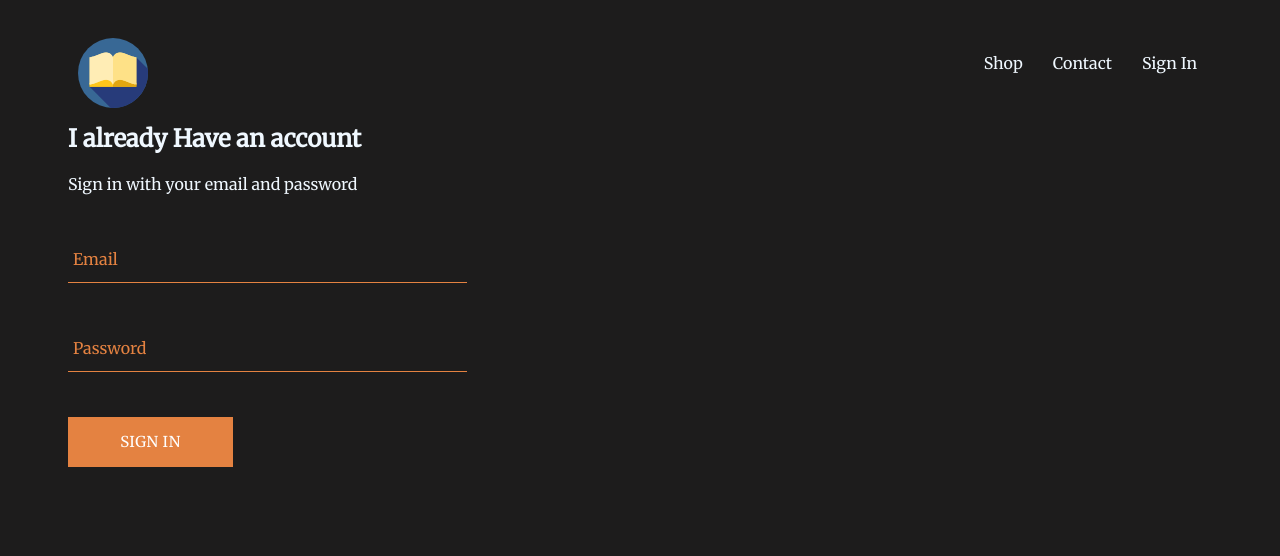
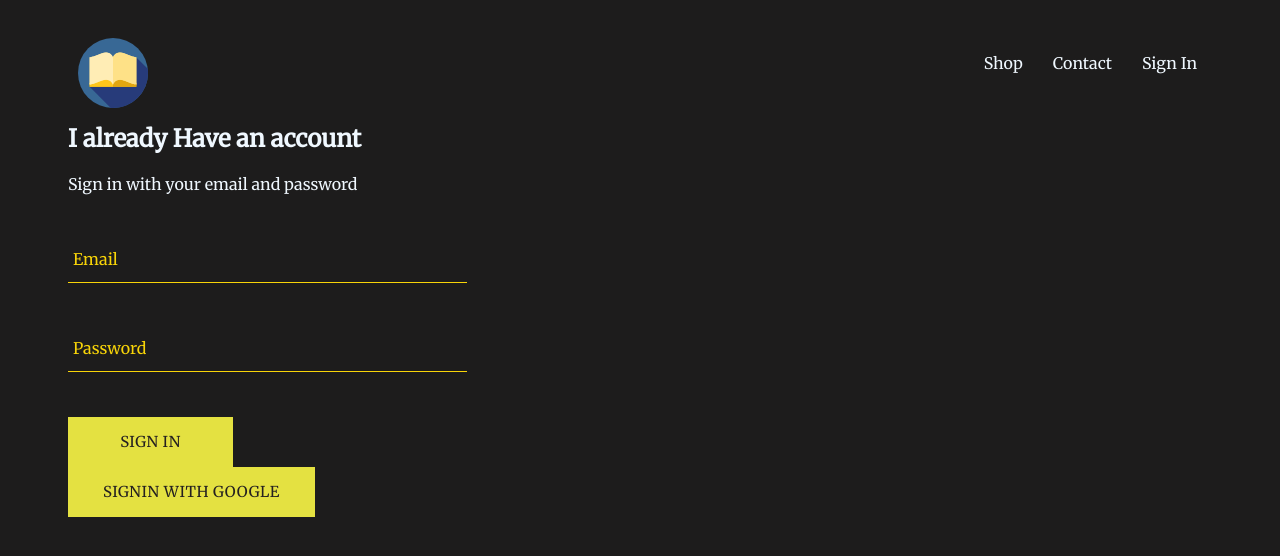
Before and after one commit to KaushikBaidya/bookshelf, a React (Create React App) app: page /signin in a window 1280 px wide. Shown: the top 556 px of the page. Built offline with nearby package versions, Linux system fonts and the light colour scheme.

Commit message:
firebase integrated

```diff
--- a/package.json
+++ b/package.json
@@ -6,6 +6,7 @@
     "@testing-library/jest-dom": "^5.16.3",
     "@testing-library/react": "^12.1.4",
     "@testing-library/user-event": "^13.5.0",
+    "firebase": "^9.6.10",
     "node-sass": "^7.0.1",
     "react": "^17.0.2",
     "react-dom": "^17.0.2",
--- a/src/components/Sign-In/sign-in.component.jsx
+++ b/src/components/Sign-In/sign-in.component.jsx
@@ -2,6 +2,7 @@ import React from 'react'
 import FormInput from '../form-input/form-input.component'
 import CustomButton from '../custom-button/custom-button.component'
 import './Sign-in.styles.scss'
+import { signInWithGoogle } from '../../firebase/firebase.utils'
 
 class SignIn extends React.Component {
   constructor(props) {
@@ -49,6 +50,9 @@ class SignIn extends React.Component {
             required
           />
           <CustomButton type="submit">Sign In</CustomButton>
+          <CustomButton onClick={signInWithGoogle}>
+            SignIn With Google
+          </CustomButton>
         </form>
       </div>
     )
--- a/src/components/custom-button/custom-button.styles.scss
+++ b/src/components/custom-button/custom-button.styles.scss
@@ -6,15 +6,15 @@
   line-height: 50px;
   padding: 0 35px 0 35px;
   font-size: 15px;
-  background-color: #e48241;
-  color: white;
+  background-color: #e4e141;
+  color: rgb(36, 32, 32);
   text-transform: uppercase;
   border: none;
   cursor: pointer;
 
   &:hover {
-    background-color: #e26410;
-    color: white;
-    border: 1px solid black;
+    background-color: #f87408;
+    color: #f8f7f7;
+    // border: 1px solid black;
   }
 }
--- a/src/components/form-input/form-input.styles.scss
+++ b/src/components/form-input/form-input.styles.scss
@@ -1,5 +1,5 @@
-$sub-color: #e48241;
-$main-color: #ffffff;
+$sub-color: #f8d408;
+$main-color: #c4d80e;
 
 @mixin shrinkLabel {
   top: -18px;
--- /dev/null
+++ b/src/firebase/firebase.utils.js
@@ -0,0 +1,24 @@
+import firebase from 'firebase/compat/app'
+import 'firebase/compat/firestore'
+import 'firebase/compat/auth'
+
+const config = {
+  apiKey: 'AIzaSyBZ8VQy-K2YlKoR4jHRFSVQF3FWmn_F2es',
+  authDomain: 'bookshelf-e3d9a.firebaseapp.com',
+  projectId: 'bookshelf-e3d9a',
+  storageBucket: 'bookshelf-e3d9a.appspot.com',
+  messagingSenderId: '779222753363',
+  appId: '1:779222753363:web:d944afc1ebe441490766a6',
+  measurementId: 'G-J8R2FN0H5T',
+}
+
+firebase.initializeApp(config)
+
+export const auth = firebase.auth()
+export const firestore = firebase.firestore()
+
+const provider = new firebase.auth.GoogleAuthProvider()
+provider.setCustomParameters({ prompt: 'select_account' })
+export const signInWithGoogle = () => auth.signInWithPopup(provider)
+
+export default firebase
```
Also changed, not shown: 1 other file (tests, documents, lock files or other folders).
